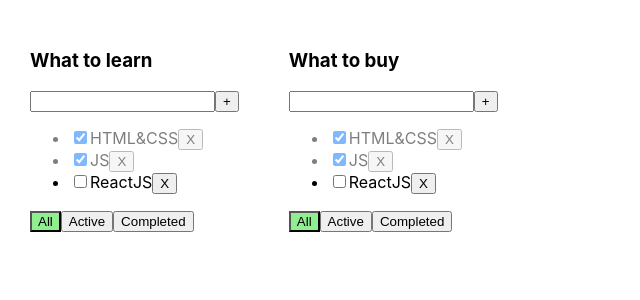
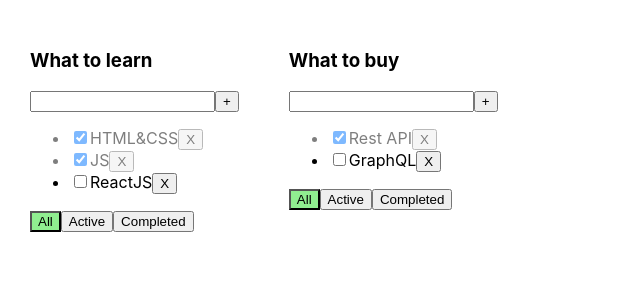
Before and after one commit to roma1524/TodoList, a React (Vite) app: page / in a window 1280 px wide. Shown: the top 300 px of the page, without its empty margins (0-640 px from the left). Built offline with nearby package versions, Linux system fonts and the light colour scheme.

Commit message:
new state structure/ fixing all function

```diff
--- a/src/App.tsx
+++ b/src/App.tsx
@@ -14,42 +14,52 @@ export type Todolist = {
     filter: FilterValues
 }
 
+export type TasksState = {
+    [ket: string]: Task[]
+}
+
 export type FilterValues = 'all' | 'active' | 'completed'
 
 export const App = () => {
 
+    const todolistId1 = v1()
+    const todolistId2 = v1()
+
     const [todolists, setTodolists] = useState<Todolist[]>([
-        { id: v1(), title: 'What to learn', filter: 'all' },
-        { id: v1(), title: 'What to buy', filter: 'all' },
-    ])
-    const [tasks, setTasks] = useState([
-        { id: v1(), title: 'HTML&CSS', isDone: true },
-        { id: v1(), title: 'JS', isDone: true },
-        { id: v1(), title: 'ReactJS', isDone: false },
+        { id: todolistId1, title: 'What to learn', filter: 'all' },
+        { id: todolistId2, title: 'What to buy', filter: 'all' },
     ])
 
-    const deleteTask = (taskId: string) => {
-        const newTasks = tasks.filter((item) => item.id !== taskId)
-        setTasks(newTasks)
+    const [tasks, setTasks] = useState<TasksState>({
+        [todolistId1]: [
+            { id: v1(), title: 'HTML&CSS', isDone: true },
+            { id: v1(), title: 'JS', isDone: true },
+            { id: v1(), title: 'ReactJS', isDone: false },
+        ],
+        [todolistId2]: [
+            { id: v1(), title: 'Rest API', isDone: true },
+            { id: v1(), title: 'GraphQL', isDone: false },
+        ],
+    })
+
+    const deleteTask = (todolistId: string, taskId: string) => {
+        setTasks({...tasks, [todolistId]: tasks[todolistId].filter(t => t.id !== taskId)})
     }
 
-    const changeFilter = (tdId: string, filter: FilterValues) => {
-        const newTodolists = todolists.map(todolist => {
-            return todolist.id === tdId ? { ...todolist, filter } : todolist
-        })
-        setTodolists(newTodolists)
+    const changeFilter = (todolistId: string, filter: FilterValues) => {
+        setTodolists(todolists.map(td => td.id === todolistId ? {...td, filter} : td))
     }
 
-    const addTask = (title: string) => {
+    const addTask = (todolistId: string, title: string) => {
         const newTask = {id: v1(), title, isDone: false}
-        setTasks([...tasks, newTask])
+        setTasks({...tasks, [todolistId]: [...tasks[todolistId], newTask]})
     }
 
-    const changeTaskStatus = (taskId: string, isDone: boolean) => {
-        const currentTasks = tasks.find((item) => item.id === taskId)
+    const changeTaskStatus = (todolistId: string, taskId: string, isDone: boolean) => {
+        const currentTasks = tasks[todolistId].find((item) => item.id === taskId)
         if (currentTasks) {
             currentTasks.isDone = isDone
-            setTasks([...tasks])
+            setTasks({...tasks})
         }
     }
 
@@ -59,12 +69,12 @@ export const App = () => {
       <div className="app">
           {todolists.map(td => {
 
-              let filteredTasks = tasks
+              let filteredTasks = tasks[td.id]
               if (td.filter === 'active') {
-                  filteredTasks = tasks.filter(task => task.isDone === false)
+                  filteredTasks = tasks[td.id].filter(task => task.isDone === false)
               }
               if (td.filter === 'completed') {
-                  filteredTasks = tasks.filter(task => task.isDone === true)
+                  filteredTasks = tasks[td.id].filter(task => task.isDone === true)
               }
 
               return (
--- a/src/TodolistItem.tsx
+++ b/src/TodolistItem.tsx
@@ -6,10 +6,10 @@ type PropsType = {
     todolist: Todolist
     tasks: Task[]
     date?: string
-    deleteTask: (taskId: string) => void
-    changeFilter: (tdId: string, filter: FilterValues) => void
-    addTask: (title: string) => void
-    changeTaskStatus: (taskId: string, isDone: boolean) => void
+    deleteTask: (todolistId: string, taskId: string) => void
+    changeFilter: (todolistId: string, filter: FilterValues) => void
+    addTask: (todolistId: string, title: string) => void
+    changeTaskStatus: (todolistId: string, taskId: string, isDone: boolean) => void
 }
 
 export const Todolistitem = ({
@@ -32,7 +32,7 @@ export const Todolistitem = ({
 
     const addTaskHandler = () => {
         if (taskTitle.trim() !== "") {
-            addTask(taskTitle)
+            addTask(id, taskTitle)
         } else {
             setError('Title is required')
         }
@@ -64,10 +64,10 @@ export const Todolistitem = ({
                 {tasks.length === 0 ? 'Тасок нет' : tasks.map(el => {
 
                     const deleteTaskHandler = () => {
-                        deleteTask(el.id)
+                        deleteTask(id, el.id)
                     }
                     const changeTaskStatusHandler = (e: ChangeEvent<HTMLInputElement>) => {
-                        changeTaskStatus(el.id, e.target.checked)
+                        changeTaskStatus(id, el.id, e.target.checked)
                     }
                     return (
                         <li key={el.id} className={el.isDone ? 'is-done': ''}>
```
